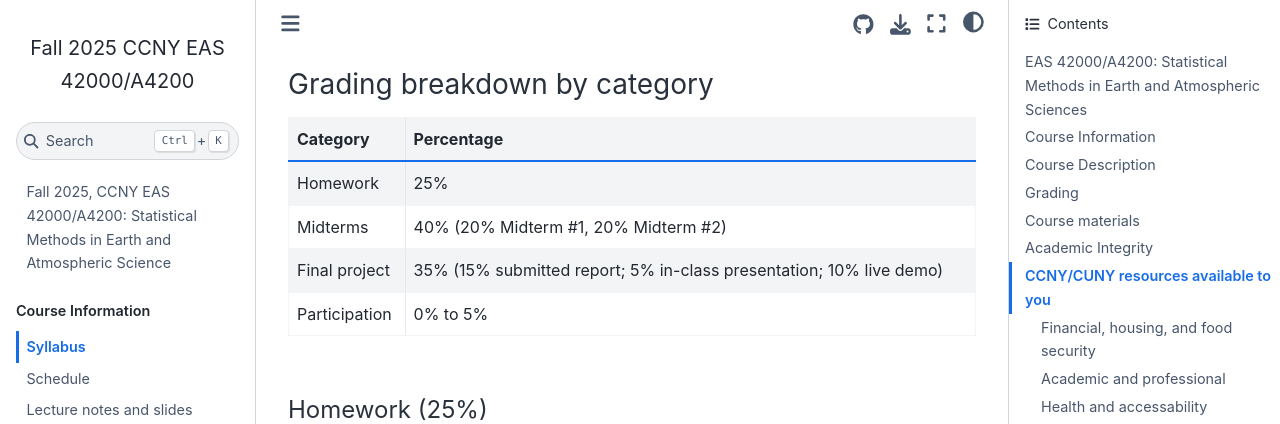
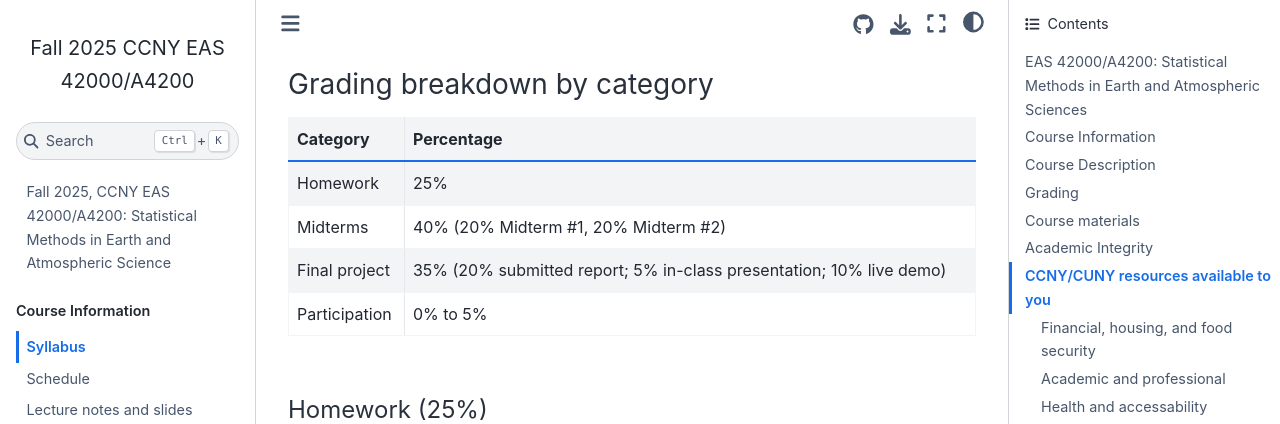
Before and after one commit to spencerahill/25f-stat-methods-course, a Jupyter Book: the page built from info/syllabus.md, in a window 1280 px wide and 900 px high, scrolled down 1749 px. Shown: the top 424 px of the window. Built offline with Jupyter Book 1.0.4 settings and Sphinx 7.4.7 and the Sphinx Book theme 1.1.4, drawn with Linux system fonts in a browser that asks for light colours; pages that are not in the unit, such as notebooks, are missing from menus.

Commit message:
fix typo on final project grade amounts in syllabus

````diff
--- a/info/syllabus.md
+++ b/info/syllabus.md
@@ -43,7 +43,7 @@ This does not apply to cases of unexpected emergencies etc. that arise during th
 * - Midterms
   - 40% (20% Midterm #1, 20% Midterm #2)
 * - Final project
-  - 35% (15% submitted report; 5% in-class presentation; 10% live demo)
+  - 35% (20% submitted report; 5% in-class presentation; 10% live demo)
 * - Participation
   - 0% to 5%
 ```
````
